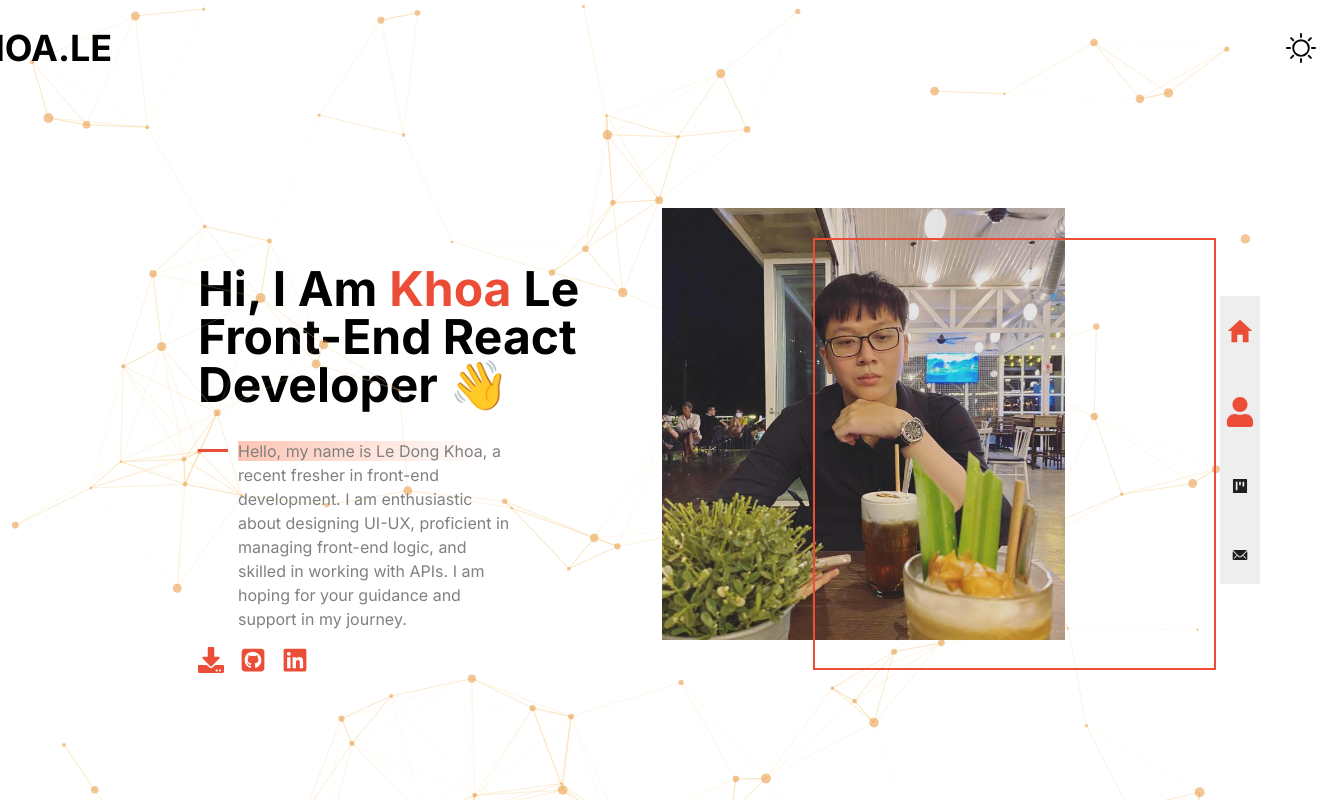
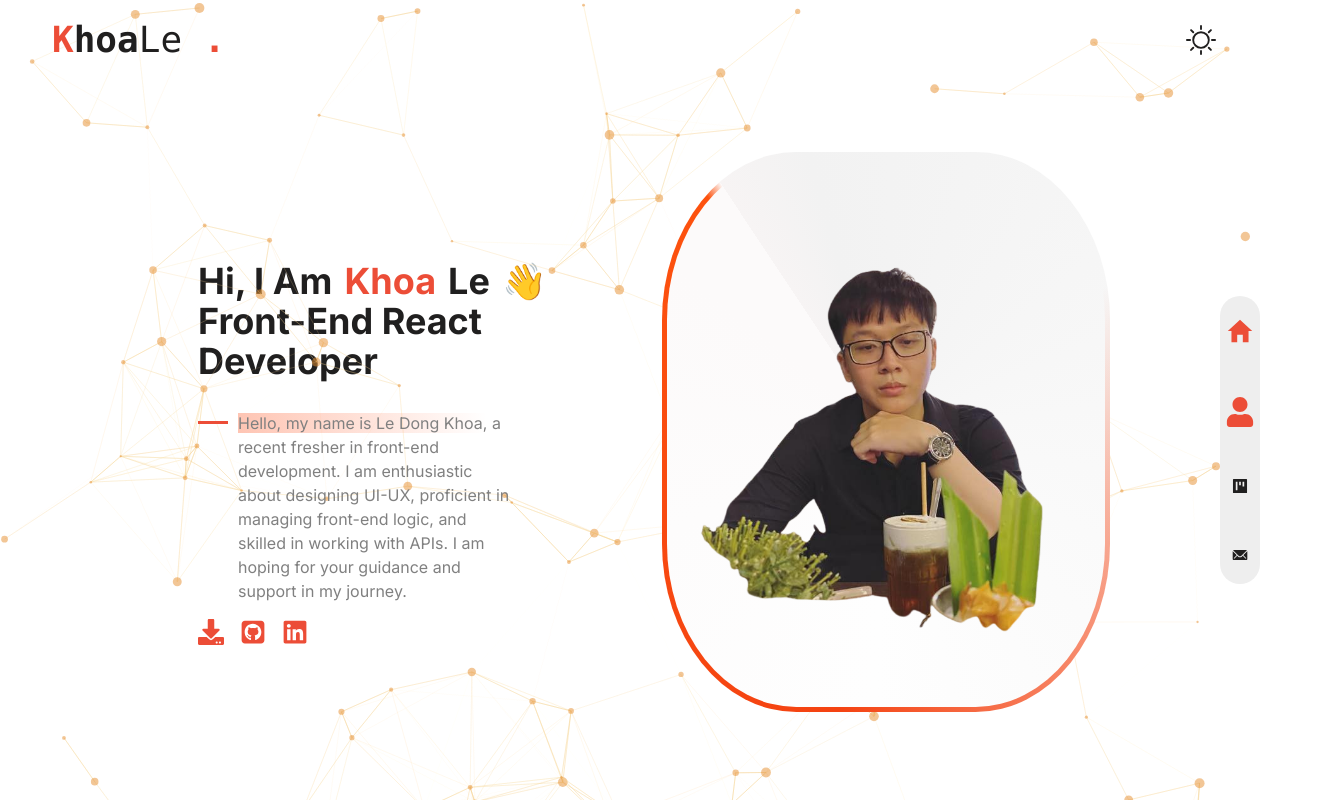
Before and after one commit to dkhoa0120/my-portfolio, a Next.js app: page / in a window 1280 px wide. Shown: the top 800 px of the page, 1340 px wide, since content can reach past the window. Built offline with nearby package versions, Linux system fonts and the light colour scheme.

Commit message:
complete Home page

```diff
--- a/package.json
+++ b/package.json
@@ -15,6 +15,7 @@
     "react-bootstrap": "^2.10.1",
     "react-dom": "^18",
     "react-icons": "^5.0.1",
+    "react-on-screen": "^2.1.1",
     "react-tsparticles": "^2.9.3",
     "tsparticles": "^2.9.3",
     "typewriter-effect": "^2.21.0"
--- a/src/app/page.js
+++ b/src/app/page.js
@@ -87,7 +87,7 @@ export default function Home() {
 
   return (
     <>
-      <div className="fixed h-14 w-full bottom-0 flex items-center dark:bg-[#13191b] justify-between p-5 bg-[#eeeeee] z-50 m-auto md:flex-col md:top-20 md:w-[20px] md:h-72 md:right-5">
+      <div className="fixed h-14 w-full bottom-0 flex items-center dark:bg-[#111111] justify-between p-5 bg-[#eeeeee] z-50 m-auto md:flex-col md:top-20 md:w-[20px] md:h-72 md:right-5 md:rounded-3xl">
         <button onClick={() => scrollToRef(aboutSectionRef)}>
           {" "}
           <IoMdHome
@@ -108,9 +108,13 @@ export default function Home() {
         <AiFillProject className="cursor-pointer text-lg" />
         <IoIosMail className="cursor-pointer text-lg" />
       </div>
-      <main className="min-h-screen relative bg-white text-black dark:bg-black dark:text-white">
+      <main className="min-h-screen relative ">
         <ParticlesContainer />
-        <div className="flex-col items-center justify-between flex sticky top-0 z-50">
+        <div
+          className={`flex-col items-center justify-between flex sticky top-0 z-50 ${
+            scrolled ? "bg-[--body_background] shadow-md" : ""
+          }`}
+        >
           <Header />
         </div>{" "}
         <section id="about" ref={aboutSectionRef}>
--- a/src/components/About/About.jsx
+++ b/src/components/About/About.jsx
@@ -18,13 +18,14 @@ function About() {
         />
       </div>
       <div className="md:w-[35%] mx-4 text-left p-3 max-md:flex max-md:flex-col max-md:items-center max-md:justify-center">
-        <p className="font-bold text-5xl max-lg:text-3xl flex gap-3">
-          Hi, I Am <span className="text-[#ec4d37]"> Khoa</span> Le
+        <p className="font-bold text-4xl max-lg:text-3xl flex gap-3">
+          Hi, I Am <span className="text-[#ec4d37]"> Khoa</span> Le{" "}
+          <span className="text-[#ec4d37]">👋</span>
         </p>
-        <h2 className="font-bold text-5xl max-lg:text-3xl  max-md:hidden">
+        <h2 className="font-bold text-4xl max-lg:text-3xl  max-md:hidden">
           <Typewriter
             onInit={(typewriter) => {
-              typewriter.typeString("Front-End React Developer 👋").start();
+              typewriter.typeString("Front-End React Developer").start();
             }}
           />
         </h2>
@@ -46,11 +47,13 @@ function About() {
           </a>
         </div>
       </div>
-      <div className="des-img">
-        <div className="box-shadow">
-          {" "}
-          <img className="avatar" src="/img/avatar/khoa.jpg" alt="Avatar" />
-        </div>
+
+      <div className="box">
+        <Image
+          className="avatar"
+          src="/img/avatar/khoa-nobg.png"
+          alt="Avatar"
+        />
       </div>
     </div>
   );
--- a/src/components/About/styles.css
+++ b/src/components/About/styles.css
@@ -1,14 +1,6 @@
 @keyframes waveBackground {
   to {
     transform: scale(1.2);
-  }
-}
-@keyframes slideInRight {
-  0% {
-    transform: translateX(30%);
-  }
-  100% {
-    transform: translateX(0);
   }
 }
 
@@ -35,41 +27,96 @@
     hsla(14, 98%, 50%, 0)
   );
 }
-.des-img {
-  height: 60vh;
-  width: 35%;
-  position: relative;
+
+.avatar {
+  top: -20px;
+  width: 110%;
+  height: 110%;
+  object-fit: cover;
+  position: absolute;
+  animation: 1.5s ease-out 0s 1 slideInRight;
 }
 
-.avatar {
-  width: 90%;
-  height: 90%;
-  object-fit: cover;
-  position: absolute;
-  animation: 1.5s ease-out 0s 1 slideInLeft;
-}
-.box-shadow::after {
-  width: 90%;
-  height: 90%;
-  content: "";
-  border: solid 2px #ec4d37;
-  position: absolute;
-  animation: 1.5s ease-out 0s 1 slideInRight;
-  left: 30px;
-  top: 30px;
-  transition: top 1s linear, left 1s linear;
+@keyframes bg-spin {
+  to {
+    --border-angle: 1turn;
+  }
 }
 
-.box-shadow:hover::after {
-  left: 0px;
-  top: 0px;
+@keyframes slideInRight {
+  0% {
+    transform: translateX(30%);
+  }
+  100% {
+    transform: translateX(0);
+  }
 }
 
 @media only screen and (max-width: 768px) {
-  .des-img {
+  .card {
     display: none;
   }
   .intro {
     width: 320px;
   }
 }
+[theme="dark"] .box {
+  --main-bg: conic-gradient(
+    from var(--border-angle),
+    rgb(35, 35, 39),
+    rgb(35, 35, 38) 5%,
+    rgb(36, 36, 38) 60%,
+    rgb(28, 28, 30) 95%
+  );
+}
+
+.box {
+  height: 70vh;
+  width: 35%;
+  display: flex;
+  position: relative;
+  place-content: center;
+  color: white;
+  text-shadow: 0 1px 0 #000;
+
+  --border-angle: 0turn;
+  --main-bg: conic-gradient(
+    from var(--border-angle),
+    #f7f4f4,
+    #f2f2f2 5%,
+    #fefefe 60%,
+    #fcfafa 95%
+  );
+
+  border: solid 5px transparent;
+  border-radius: 30%;
+  --gradient-border: conic-gradient(
+    from var(--border-angle),
+    transparent 25%,
+    rgb(244, 67, 18),
+    rgb(253, 82, 14) 99%,
+    transparent
+  );
+
+  background: var(--main-bg) padding-box, var(--gradient-border) border-box,
+    var(--main-bg) border-box;
+
+  background-position: center center;
+
+  animation: bg-spin 3s linear infinite;
+  @keyframes bg-spin {
+    to {
+      --border-angle: 1turn;
+    }
+  }
+
+  &:hover {
+    animation-play-state: paused;
+  }
+}
+
+@property --border-angle {
+  syntax: "<angle>";
+  inherits: true;
+  initial-value: 0turn;
+}
--- a/src/components/Header.js
+++ b/src/components/Header.js
@@ -3,10 +3,13 @@ import ThemeToggle from "./ThemeToggle";
 
 const Header = () => {
   return (
-    <div className="p-3 w-[1400px] max-xl:w-full max-sm:w-full flex items-center justify-between h-24">
-      <p className="font-bold text-4xl">
+    <div className="p-3 w-[1200px] max-xl:w-full max-sm:w-full flex items-center justify-between h-20">
+      <p className="font-bold text-4xl font-mono">
         <span className="text-[#ec4d37]">K</span>
-        <span className="dark:text-white">HOA.LE</span>
+        <span className="dark:text-white">
+          hoa<span className="font-light">Le</span>
+        </span>{" "}
+        <span className="text-[#ec4d37]">.</span>
       </p>
       <ThemeToggle />
     </div>
```
Also changed, not shown: public/img/avatar/khoa-nobg.png (added), 1 other file (tests, documents, lock files or other folders).
